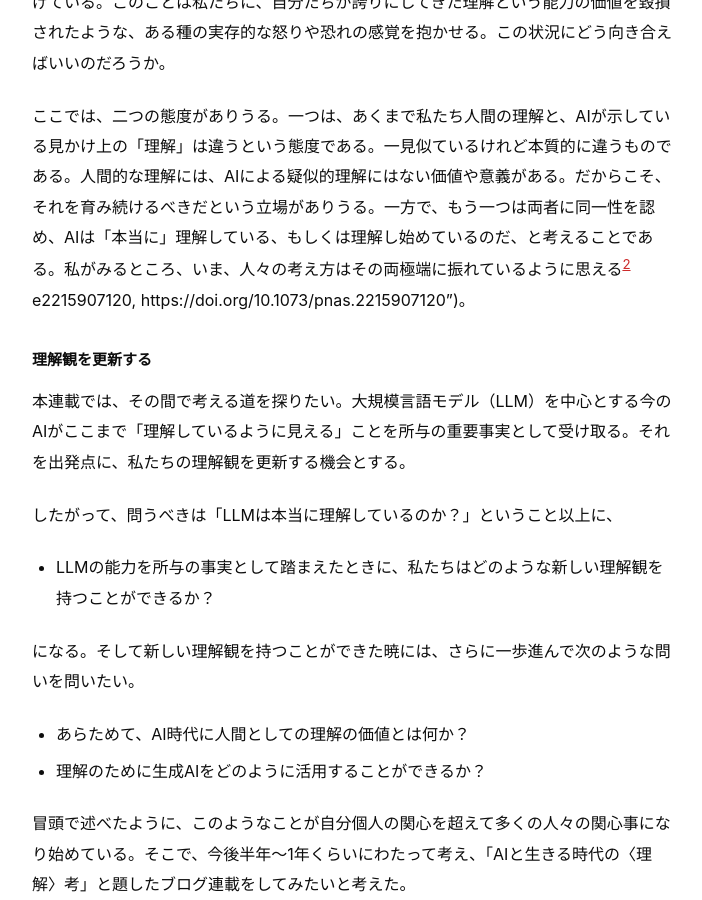
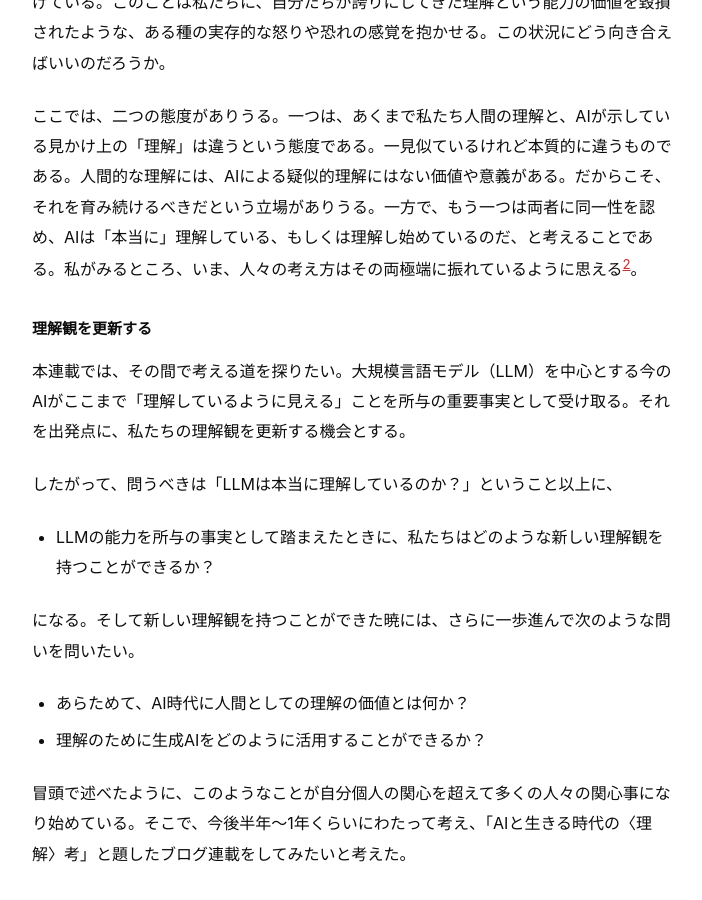
Before and after one commit to rmaruy3/rmaruy3.github.io, a Jekyll site: the page built from _posts/2026-02-01-post.md, in a window 1280 px wide and 900 px high, scrolled down 2790 px. Shown: the whole window, without its empty margins (288-990 px from the left). Built offline with Jekyll 4.4.1, drawn with Linux system fonts in a browser that asks for light colours.

Commit message:
Update 2026-02-01-post.md

```diff
--- a/_posts/2026-02-01-post.md
+++ b/_posts/2026-02-01-post.md
@@ -37,7 +37,7 @@ AIの話を先にするか、理解の話を先にするか迷うが、ひとま
 
 AIは能力面では人間の理解力を超え、しかもそれを予想外に素朴に見える仕組みで成し遂げている。このことは私たちに、自分たちが誇りにしてきた理解という能力の価値を毀損されたような、ある種の実存的な怒りや恐れの感覚を抱かせる。この状況にどう向き合えばいいのだろうか。
 
-ここでは、二つの態度がありうる。一つは、あくまで私たち人間の理解と、AIが示している見かけ上の「理解」は違うという態度である。一見似ているけれど本質的に違うものである。人間的な理解には、AIによる疑似的理解にはない価値や意義がある。だからこそ、それを育み続けるべきだという立場がありうる。一方で、もう一つは両者に同一性を認め、AIは「本当に」理解している、もしくは理解し始めているのだ、と考えることである。私がみるところ、いま、人々の考え方はその両極端に振れているように思える[^2] e2215907120, https://doi.org/10.1073/pnas.2215907120")。
+ここでは、二つの態度がありうる。一つは、あくまで私たち人間の理解と、AIが示している見かけ上の「理解」は違うという態度である。一見似ているけれど本質的に違うものである。人間的な理解には、AIによる疑似的理解にはない価値や意義がある。だからこそ、それを育み続けるべきだという立場がありうる。一方で、もう一つは両者に同一性を認め、AIは「本当に」理解している、もしくは理解し始めているのだ、と考えることである。私がみるところ、いま、人々の考え方はその両極端に振れているように思える[^2]。
 
 #### 理解観を更新する
 
```
